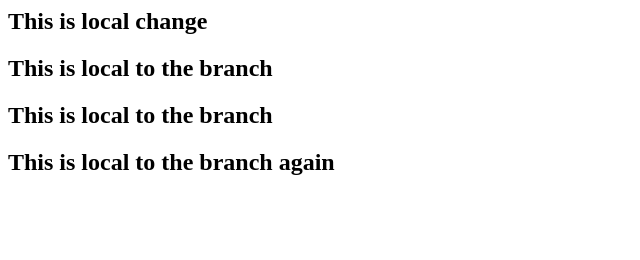
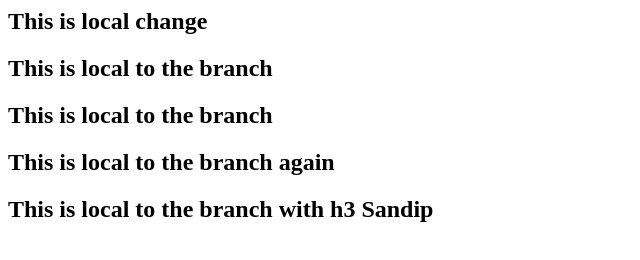
Before and after one commit to waghsandip29/devops, a plain HTML site: page index.html in a window 1280 px wide. Shown: the whole page, without its empty margins (0-640 px from the left). Drawn offline with Linux system fonts and the light colour scheme.

Commit message:
added name to the html

```diff
--- a/index.html
+++ b/index.html
@@ -2,3 +2,4 @@
 <h2>This is local to the branch</h2>
 <h2>This is local to the branch</h2>
 <h2>This is local to the branch again</h2>
+<h2>This is local to the branch with h3 Sandip</h2>
```
